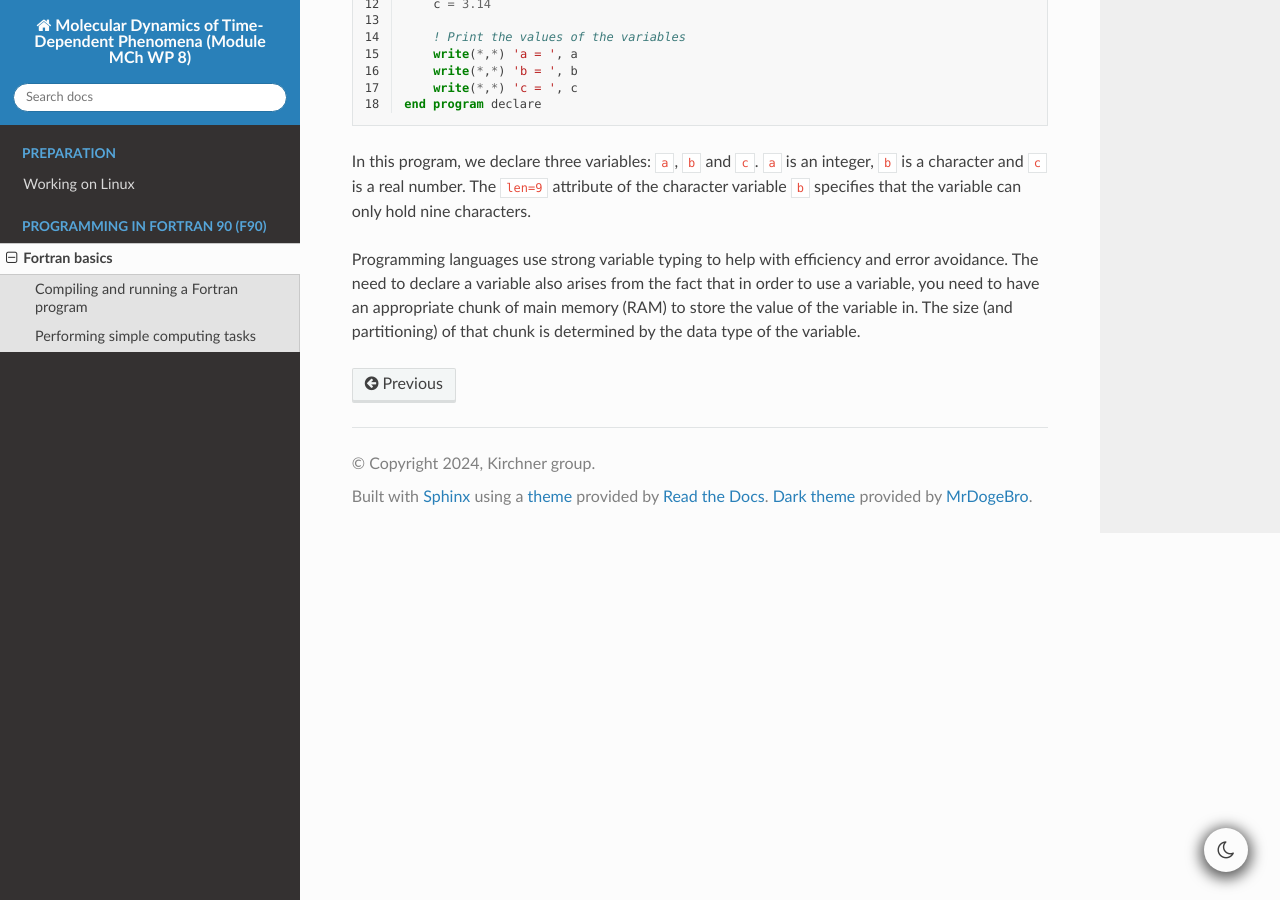
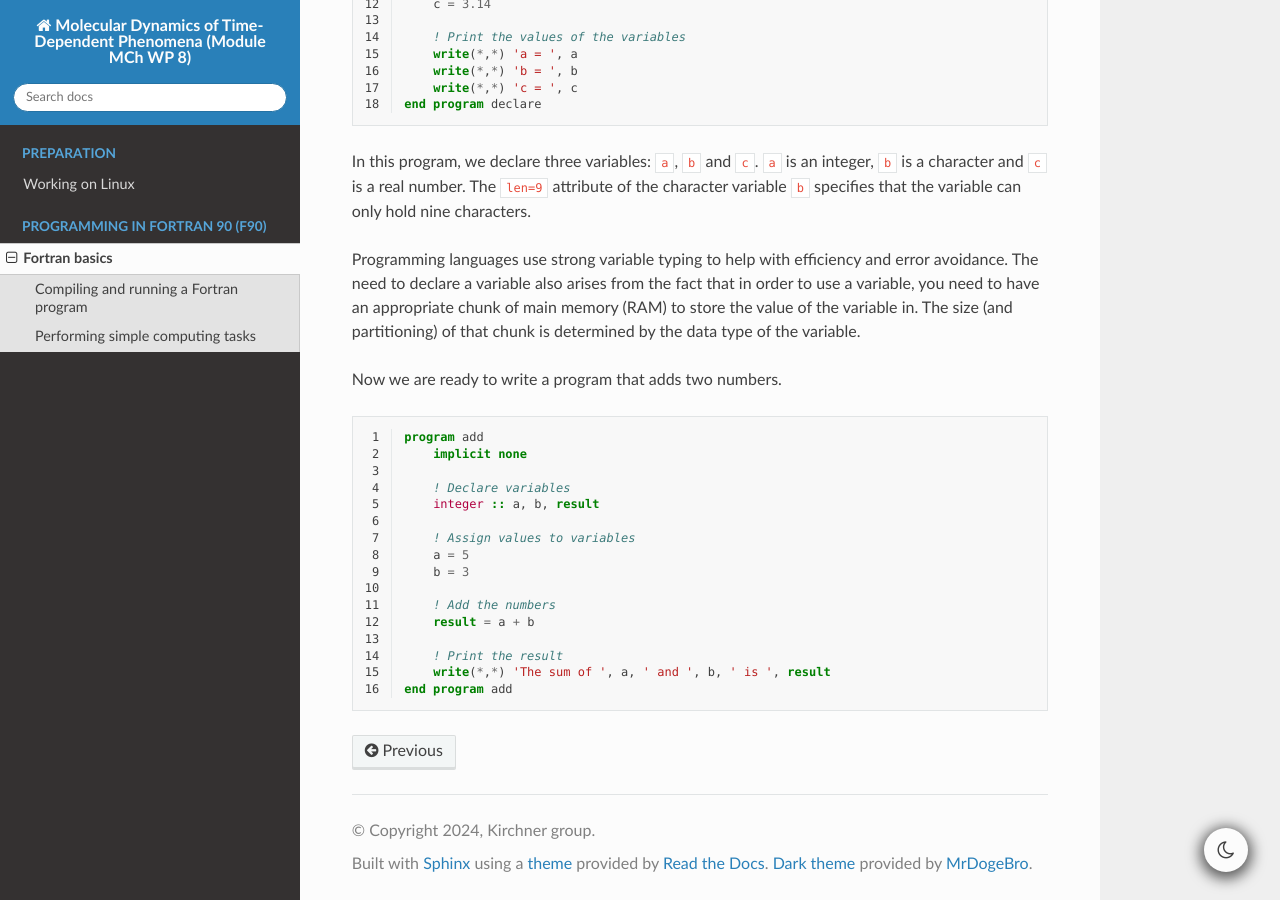
Before and after one commit to Katrin-Drys/WP8_programming, a Sphinx documentation site: the page built from docs/source/02_fortran.rst, in a window 1280 px wide and 900 px high, scrolled down 2068 px. Built offline with Sphinx 7.4.7 and the Read the Docs theme 3.1.0, drawn with Linux system fonts in a browser that asks for light colours.

Commit message:
test push von k30

```diff
--- a/docs/source/02_fortran.rst
+++ b/docs/source/02_fortran.rst
@@ -112,3 +112,25 @@ Programming languages use strong variable typing to help with efficiency and err
 The need to declare a variable also arises from the fact that in order to use a variable, you need to have an
 appropriate chunk of main memory (RAM) to store the value of the variable in. The size (and partitioning) of that
 chunk is determined by the data type of the variable.
+
+Now we are ready to write a program that adds two numbers.
+
+.. code-block:: fortran
+    :linenos:
+
+    program add
+        implicit none
+
+        ! Declare variables
+        integer :: a, b, result
+
+        ! Assign values to variables
+        a = 5
+        b = 3
+
+        ! Add the numbers
+        result = a + b
+
+        ! Print the result
+        write(*,*) 'The sum of ', a, ' and ', b, ' is ', result
+    end program add
```
